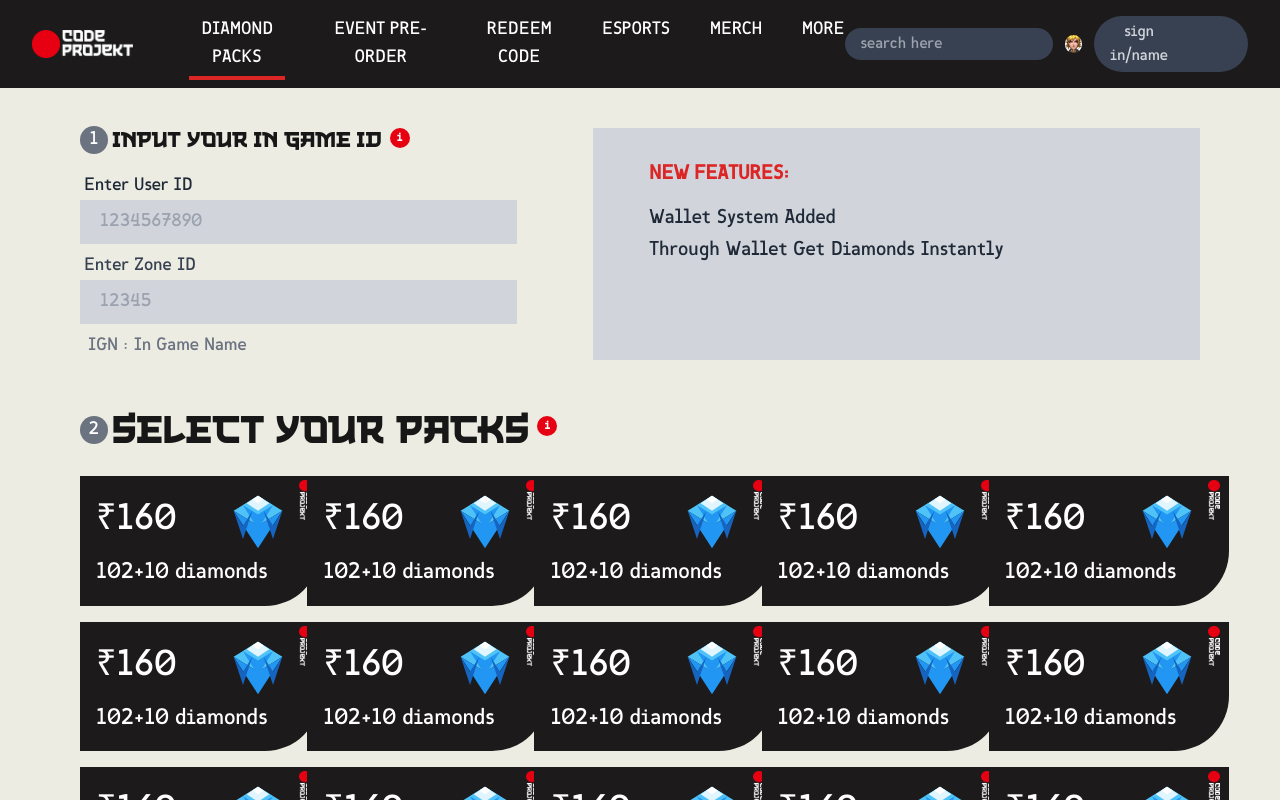
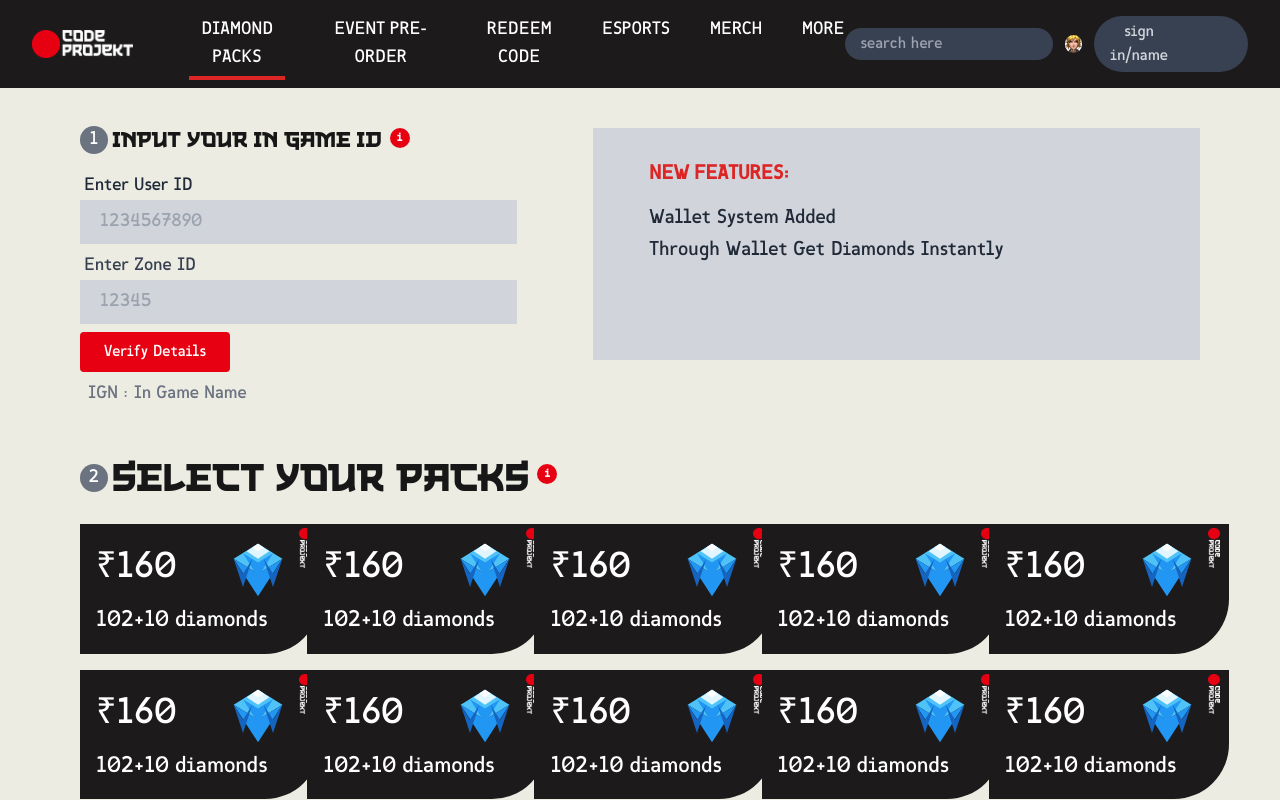
Before and after one commit to biswajit-debnath/codeprojekt, a Next.js app: page /diamond-packs in a window 1280 px wide. Shown: the top 800 px of the page. Built offline with nearby package versions, Linux system fonts and the light colour scheme.

Commit message:
integrate smile /check-role api

```diff
--- /dev/null
+++ b/app/api/verify-user/route.ts
@@ -0,0 +1,30 @@
+import { NextResponse } from 'next/server';
+
+export async function POST(request: Request) {
+  try {
+    const body = await request.json();
+    console.log('Request body:', body);
+
+    const response = await fetch('https://www.smile.one/merchant/mobilelegends/checkrole', {
+      method: 'POST',
+      headers: {
+        'Content-Type': 'application/x-www-form-urlencoded',
+        'Accept': 'application/json',
+      },
+      body: new URLSearchParams({
+        user_id: body.userId,
+        zone_id: body.zoneId
+      }).toString()
+    });
+
+    const data = await response.json();
+    console.log('API response:', data);
+    return NextResponse.json(data);
+  } catch (error) {
+    console.error('API route error:', error);
+    return NextResponse.json(
+      { error: 'Failed to verify user' },
+      { status: 500 }
+    );
+  }
+}
--- a/app/diamond-packs/page.tsx
+++ b/app/diamond-packs/page.tsx
@@ -1,20 +1,71 @@
-'use client';
-import React, { useState } from 'react';
-import Image from 'next/image';
+"use client";
+import React, { useState } from "react";
+import Image from "next/image";
 
 const DiamondPacksPage = () => {
-  const [userId, setUserId] = useState('');
-  const [zoneId, setZoneId] = useState('');
+  const [userId, setUserId] = useState("");
+  const [zoneId, setZoneId] = useState("");
   const [selectedPack, setSelectedPack] = useState<number | null>(null);
+  const [verificationStatus, setVerificationStatus] = useState<string>("");
+  const [isVerifying, setIsVerifying] = useState(false);
+
+  const verifyUserDetails = async () => {
+    console.log("Verification started", { userId, zoneId });
+
+    if (!userId || !zoneId) {
+      setVerificationStatus("Please enter both User ID and Zone ID");
+      return;
+    }
+
+    setIsVerifying(true);
+    setVerificationStatus("");
+
+    try {
+      console.log("Making API request...");
+      const response = await fetch("/api/verify-user", {
+        method: "POST",
+        headers: {
+          "Content-Type": "application/json",
+        },
+        body: JSON.stringify({
+          userId,
+          zoneId,
+        }),
+      });
+
+      const data = await response.json();
+
+      /* if (!response.ok) {
+        throw new Error(data.error || 'Verification failed');
+      } */
+
+      setVerificationStatus(
+        data.username || data.info || "Verification completed"
+      );
+    } catch (error) {
+      console.error("Verification error:", error);
+      setVerificationStatus(
+        error instanceof Error ? error.message : "Verification failed"
+      );
+    } finally {
+      setIsVerifying(false);
+    }
+  };
 
   // Array of diamond packs
   const diamondPacks = Array(20).fill({
-    price: '₹160',
-    amount: '102+10 diamonds'
+    price: "₹160",
+    amount: "102+10 diamonds",
   });
 
   const handleSelectPack = (index: number) => {
     setSelectedPack(index);
+    console.log(`Selected pack ${index}:`, diamondPacks[index]);
+
+    if (!verificationStatus) {
+      alert("Please verify your User ID and Zone ID first");
+      return;
+    }
   };
 
   return (
@@ -29,10 +80,18 @@
             <div className="mb-6">
               <div className="flex items-start mb-4">
                 <div className="flex items-center">
-                  <div className="w-7 h-7 rounded-full bg-gray-500 text-white flex items-center justify-center text-lg mr-1" style={{ transform: 'translateY(-2px)' }}>
+                  <div
+                    className="w-7 h-7 rounded-full bg-gray-500 text-white flex items-center justify-center text-lg mr-1"
+                    style={{ transform: "translateY(-2px)" }}
+                  >
                     1
                   </div>
-                  <h2 className="text-xl font-['The-Last-Shuriken']" style={{ lineHeight: '1' }}>INPUT YOUR IN GAME ID</h2>
+                  <h2
+                    className="text-xl font-['The-Last-Shuriken']"
+                    style={{ lineHeight: "1" }}
+                  >
+                    INPUT YOUR IN GAME ID
+                  </h2>
                 </div>
                 <div className="ml-2 w-5 h-5 rounded-full bg-[--primaryColor] text-white flex items-center justify-center text-xs font-bold">
                   i
@@ -41,7 +100,10 @@
 
               <div className="space-y-2">
                 <div>
-                  <label htmlFor="userId" className="block text-lg font-medium text-gray-800 pl-1">
+                  <label
+                    htmlFor="userId"
+                    className="block text-lg font-medium text-gray-800 pl-1"
+                  >
                     Enter User ID
                   </label>
                   <input
@@ -53,9 +115,11 @@
                     className="w-full px-5 py-2 bg-gray-300 text-lg"
                   />
                 </div>
-
                 <div>
-                  <label htmlFor="zoneId" className="block text-lg font-medium text-gray-700 pl-1">
+                  <label
+                    htmlFor="zoneId"
+                    className="block text-lg font-medium text-gray-700 pl-1"
+                  >
                     Enter Zone ID
                   </label>
                   <input
@@ -64,25 +128,37 @@
                     value={zoneId}
                     onChange={(e) => setZoneId(e.target.value)}
                     placeholder="12345"
-                    className="w-full px-5 py-2 bg-gray-300 text-lg "
+                    className="w-full px-5 py-2 bg-gray-300 text-lg"
                   />
                 </div>
-
+                <button
+                  onClick={verifyUserDetails}
+                  disabled={isVerifying}
+                  className="mt-4 px-6 py-2 bg-[--primaryColor] text-white rounded disabled:opacity-50"
+                >
+                  {isVerifying ? "Verifying..." : "Verify Details"}
+                </button>
+                {verificationStatus ? (
+                  <div className="text-lg text-gray-500 pl-2">
+                    {verificationStatus}
+                  </div>
+                ) : (
                   <div className="text-lg text-gray-500 pl-2">
                     IGN : In Game Name
                   </div>
+                )}
               </div>
             </div>
           </div>
 
           {/* Right side - Features */}
           <div className="md:w-3/5 bg-gray-300 pr-16 pl-14 py-8 h-fit pb-24">
-            <h2 className="text-xl font-bold text-red-600 mb-4">NEW FEATURES:</h2>
+            <h2 className="text-xl font-bold text-red-600 mb-4">
+              NEW FEATURES:
+            </h2>
 
             <div className="text-xl space-y-1">
-              <div className="text-gray-800">
-                Wallet System Added
-              </div>
+              <div className="text-gray-800">Wallet System Added</div>
               <div className="text-gray-800">
                 Through Wallet Get Diamonds Instantly
               </div>
@@ -94,10 +170,18 @@
         <div>
           <div className="flex items-start mb-6">
             <div className="flex items-center">
-              <div className="w-7 h-7 rounded-full bg-gray-500 text-white flex items-center justify-center text-lg mr-1" style={{ transform: 'translateY(-4px)' }}>
+              <div
+                className="w-7 h-7 rounded-full bg-gray-500 text-white flex items-center justify-center text-lg mr-1"
+                style={{ transform: "translateY(-4px)" }}
+              >
                 2
               </div>
-              <h2 className="text-4xl font-['The-Last-Shuriken']" style={{ lineHeight: '1' }}>SELECT YOUR PACKS</h2>
+              <h2
+                className="text-4xl font-['The-Last-Shuriken']"
+                style={{ lineHeight: "1" }}
+              >
+                SELECT YOUR PACKS
+              </h2>
             </div>
             <div className="ml-2 w-5 h-5 rounded-full bg-[--primaryColor] text-white flex items-center justify-center text-xs font-bold">
               i
@@ -110,12 +194,12 @@
                 key={index}
                 onClick={() => handleSelectPack(index)}
                 className={`relative overflow-hidden text-white transition-all ${
-                  selectedPack === index ? 'ring-2 ring-red-600' : ''
+                  selectedPack === index ? "ring-2 ring-red-600" : ""
                 }`}
                 style={{
                   borderRadius: "0 0 55px 0",
                   width: "240px",
-                  backgroundColor: "var(--navBlack)"
+                  backgroundColor: "var(--navBlack)",
                 }}
               >
                 <div className="relative p-4">
@@ -134,20 +218,46 @@
                     <span className="text-4xl pt-2">{pack.price}</span>
                     <div className="ml-1 mr-4">
                       <div className="relative">
-                        <svg width="60" height="60" viewBox="0 0 32 32" fill="none" xmlns="http://www.w3.org/2000/svg">
-                          <path d="M16 2L3 10L16 18L29 10L16 2Z" fill="#4FC3F7" />
-                          <path d="M16 18L3 10L16 30L29 10L16 18Z" fill="#2196F3" />
+                        <svg
+                          width="60"
+                          height="60"
+                          viewBox="0 0 32 32"
+                          fill="none"
+                          xmlns="http://www.w3.org/2000/svg"
+                        >
+                          <path
+                            d="M16 2L3 10L16 18L29 10L16 2Z"
+                            fill="#4FC3F7"
+                          />
+                          <path
+                            d="M16 18L3 10L16 30L29 10L16 18Z"
+                            fill="#2196F3"
+                          />
                           <path d="M16 2L8 7L16 12L24 7L16 2Z" fill="#4FC3F7" />
-                          <path d="M16 12L8 7L16 20L24 7L16 12Z" fill="#2196F3" />
-                          <path d="M16 2L10 6L16 10L22 6L16 2Z" fill="#E1F5FE" />
+                          <path
+                            d="M16 12L8 7L16 20L24 7L16 12Z"
+                            fill="#2196F3"
+                          />
+                          <path
+                            d="M16 2L10 6L16 10L22 6L16 2Z"
+                            fill="#E1F5FE"
+                          />
                           <path d="M16 2L13 4L16 6L19 4L16 2Z" fill="#FFFFFF" />
-                          <path d="M8 18L3 10L8 25L13 10L8 18Z" fill="#1565C0" />
-                          <path d="M24 18L29 10L24 25L19 10L24 18Z" fill="#1565C0" />
+                          <path
+                            d="M8 18L3 10L8 25L13 10L8 18Z"
+                            fill="#1565C0"
+                          />
+                          <path
+                            d="M24 18L29 10L24 25L19 10L24 18Z"
+                            fill="#1565C0"
+                          />
                         </svg>
                       </div>
                     </div>
                   </div>
-                  <div className="text-[1.4rem] mt-1 flex items-start">{pack.amount}</div>
+                  <div className="text-[1.4rem] mt-1 flex items-start">
+                    {pack.amount}
+                  </div>
                 </div>
               </button>
             ))}
```
Lines whose indentation alone changed are shown as unchanged.
